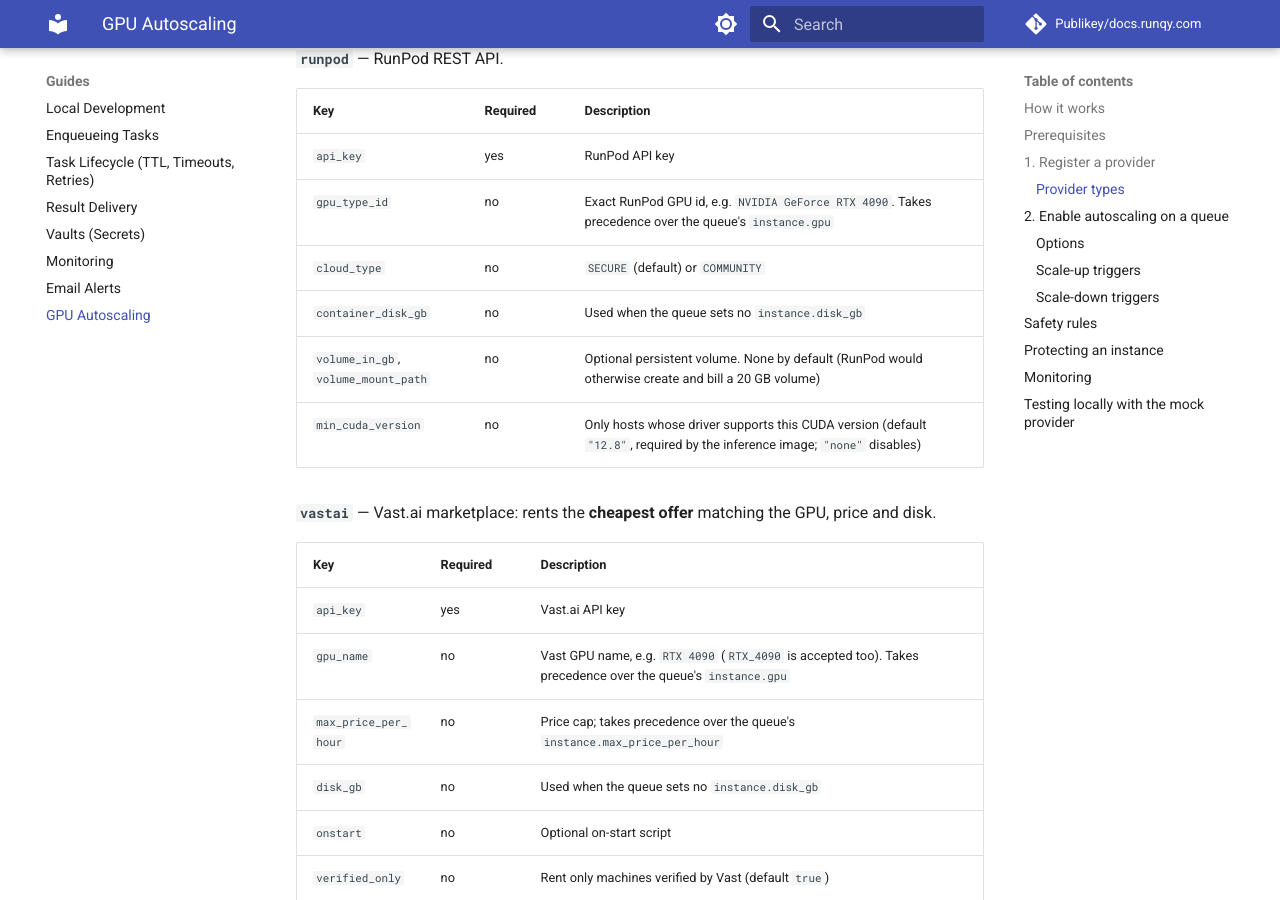
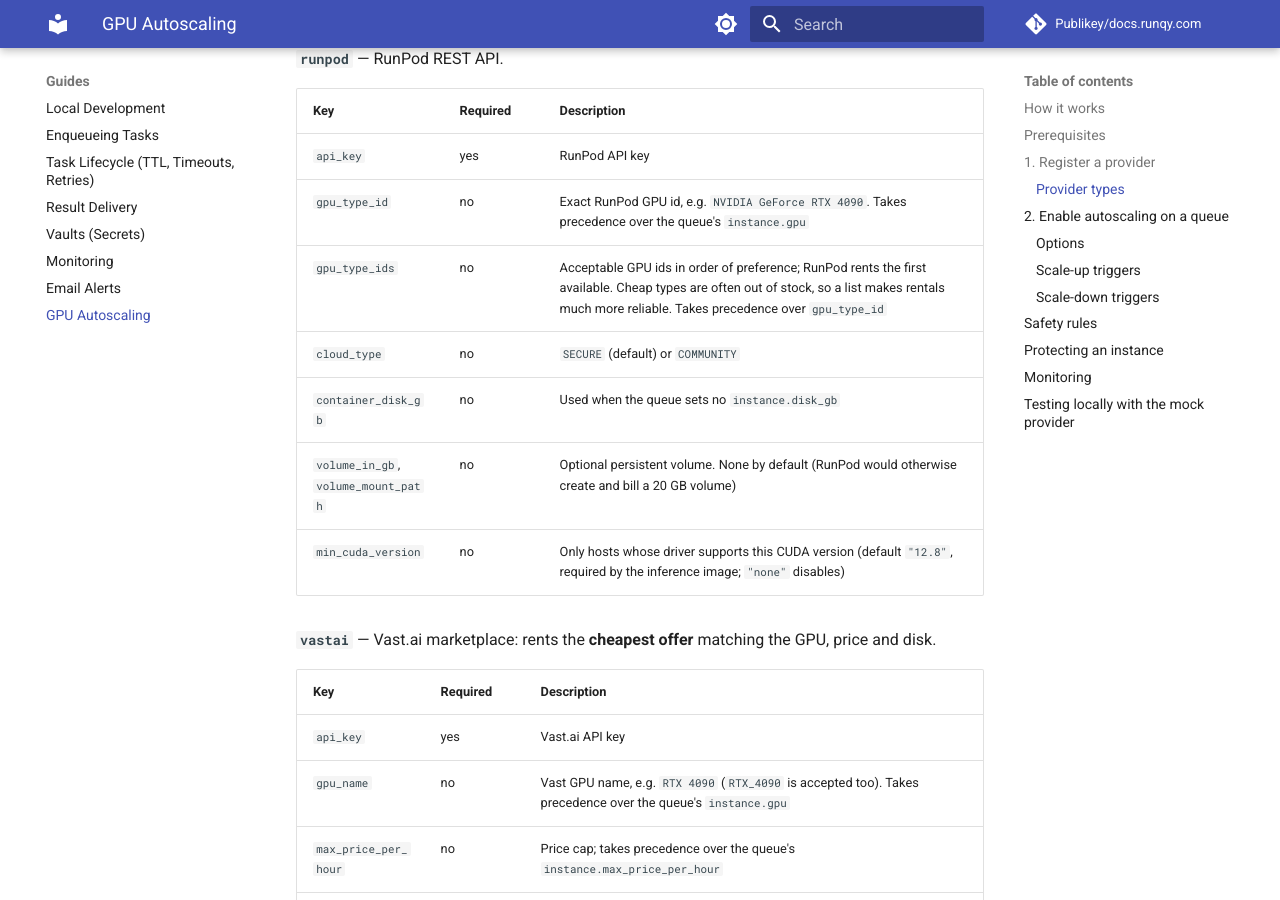
Before and after one commit to Publikey/docs.runqy.com, an MkDocs documentation site: the page built from docs/guides/autoscaling.md, in a window 1280 px wide and 900 px high, scrolled down 2127 px. Built offline with MkDocs 1.6.1 and Material for MkDocs 9.7.7, drawn with Linux system fonts in a browser that asks for light colours; comment, search, counter and statistics services are not loaded.

Commit message:
Docs: RunPod gpu_type_ids preference list
Co-Authored-By: Claude Opus 5.5 <noreply@anthropic.com>

```diff
--- a/docs/guides/autoscaling.md
+++ b/docs/guides/autoscaling.md
@@ -82,6 +82,7 @@ your triggers. You can play the rented machine yourself by starting a worker wit
 |-----|----------|-------------|
 | `api_key` | yes | RunPod API key |
 | `gpu_type_id` | no | Exact RunPod GPU id, e.g. `NVIDIA GeForce RTX 4090`. Takes precedence over the queue's `instance.gpu` |
+| `gpu_type_ids` | no | Acceptable GPU ids in order of preference; RunPod rents the first available. Cheap types are often out of stock, so a list makes rentals much more reliable. Takes precedence over `gpu_type_id` |
 | `cloud_type` | no | `SECURE` (default) or `COMMUNITY` |
 | `container_disk_gb` | no | Used when the queue sets no `instance.disk_gb` |
 | `volume_in_gb`, `volume_mount_path` | no | Optional persistent volume. None by default (RunPod would otherwise create and bill a 20 GB volume) |
```
